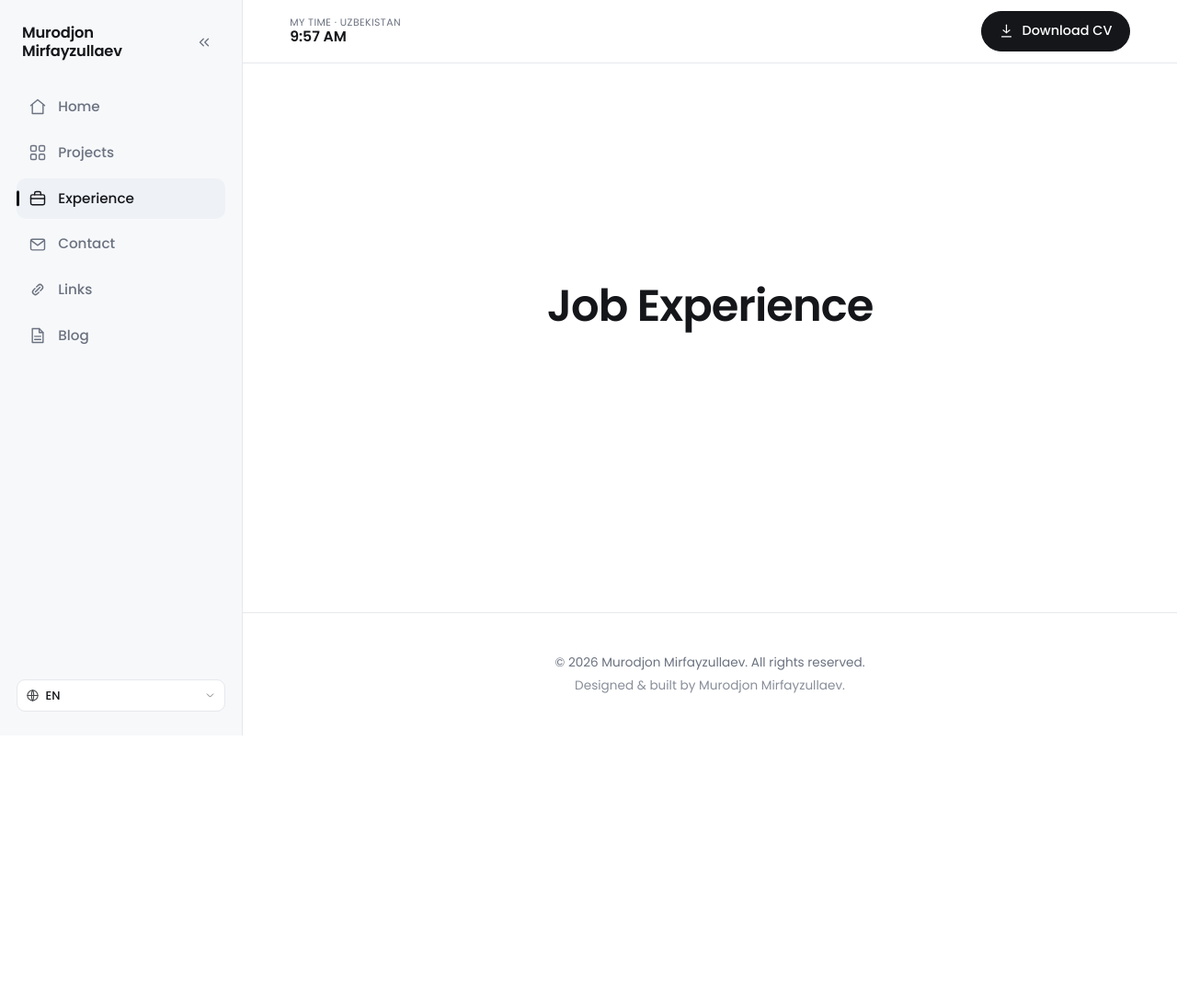
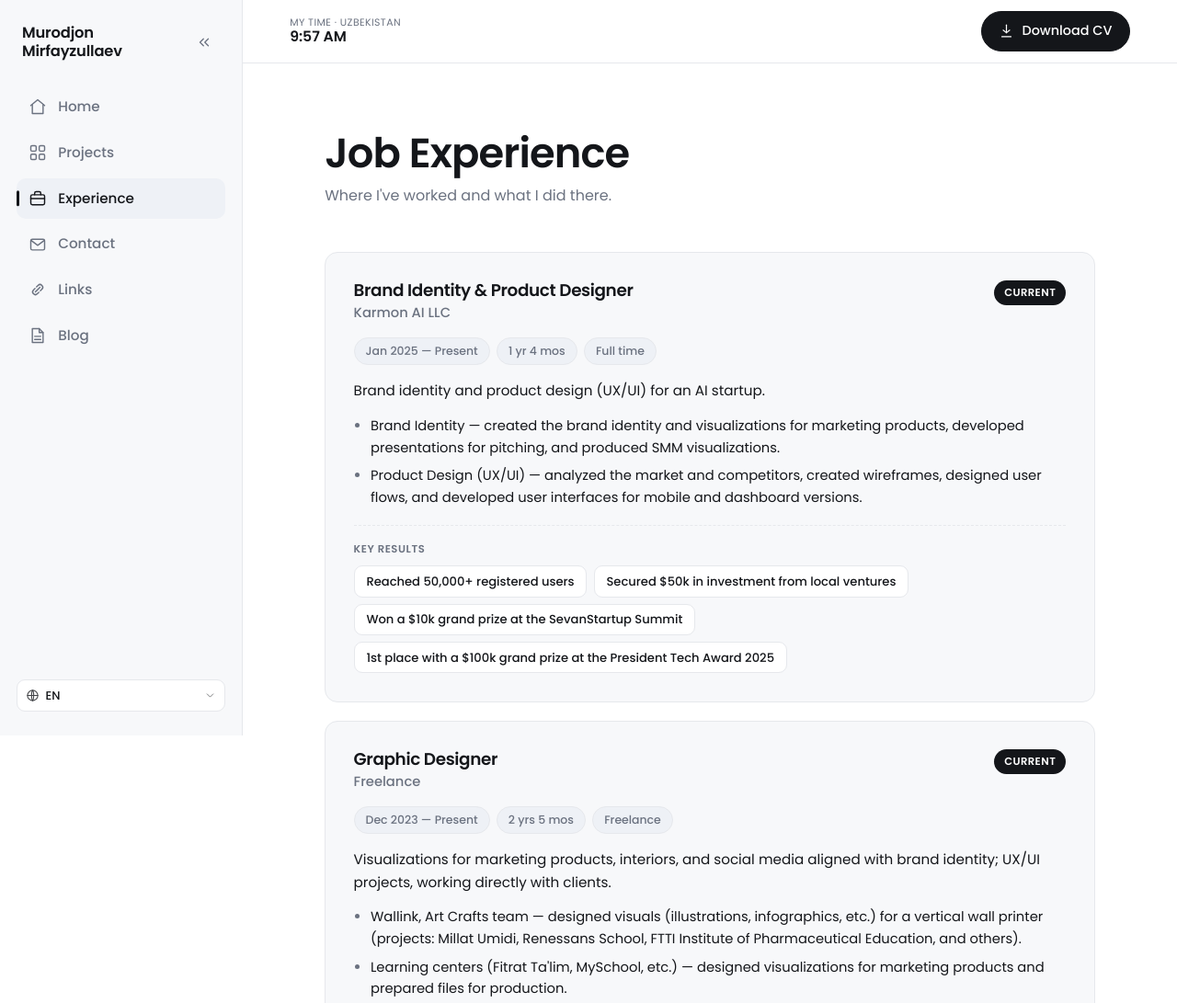
Before and after one commit to murodjon-mirfayzullaev/murodjon-mirfayzullaev.github.io, a plain HTML site: page experience.html in a window 1280 px wide. Shown: the top 1091 px of the page at 92% size. Before the commit the page ends 800 px from the top, so only its background shows below. Drawn offline with Linux system fonts and the light colour scheme.

Commit message:
Build Job Experience page with per-job JSON data
- Segmented card widgets: role/company, Current badge, period/duration/
  type chips, summary, highlights, key-results pills
- Content editable without code: data/experience/<job>.json (en/ru/uz)
  + index.json controlling display order; documented in README
- experience.js renderer (HTML-escaped) re-renders on langchange event
  emitted by main.js when the language switcher is used

Co-Authored-By: Claude Opus 4.8 <noreply@anthropic.com>

```diff
--- a/assets/css/styles.css
+++ b/assets/css/styles.css
@@ -708,6 +708,152 @@ body.nav-open .nav__toggle-bar:nth-child(3) {
 }
 
 /* =========================================================================
+   job experience — segmented cards
+   ========================================================================= */
+
+.xp {
+  padding-block: clamp(2.5rem, 6vw, 4.5rem);
+}
+
+.xp__head {
+  margin-bottom: clamp(2rem, 5vw, 3rem);
+}
+
+.xp__head h1 {
+  font-size: clamp(1.9rem, 5vw, 2.8rem);
+  margin-bottom: 0.5rem;
+}
+
+.xp__subtitle {
+  color: var(--muted);
+  font-size: 1rem;
+  margin: 0;
+}
+
+.xp__list {
+  display: flex;
+  flex-direction: column;
+  gap: 1.25rem;
+}
+
+.xp-card {
+  background: var(--surface);
+  border: 1px solid var(--line);
+  border-radius: var(--radius);
+  padding: clamp(1.25rem, 3.5vw, 1.9rem);
+  transition: border-color var(--dur) var(--ease),
+    transform var(--dur) var(--ease), box-shadow var(--dur) var(--ease);
+}
+
+.xp-card:hover {
+  border-color: var(--muted);
+  transform: translateY(-2px);
+  box-shadow: 0 10px 28px rgba(0, 0, 0, 0.08);
+}
+
+.xp-card__head {
+  display: flex;
+  align-items: flex-start;
+  justify-content: space-between;
+  gap: 1rem;
+  margin-bottom: 0.9rem;
+}
+
+.xp-role {
+  font-size: 1.15rem;
+  margin: 0 0 0.15rem;
+}
+
+.xp-company {
+  color: var(--muted);
+  font-size: 0.92rem;
+  font-weight: 500;
+  margin: 0;
+}
+
+.xp-badge {
+  flex: 0 0 auto;
+  padding: 0.25rem 0.7rem;
+  border-radius: 999px;
+  font-size: 0.72rem;
+  font-weight: 600;
+  letter-spacing: 0.04em;
+  text-transform: uppercase;
+  color: var(--bg);
+  background: var(--accent);
+}
+
+.xp-meta {
+  display: flex;
+  flex-wrap: wrap;
+  gap: 0.45rem;
+  margin-bottom: 1rem;
+}
+
+.xp-chip {
+  padding: 0.28rem 0.75rem;
+  border-radius: 999px;
+  font-size: 0.78rem;
+  font-weight: 500;
+  color: var(--muted);
+  background: var(--surface-2);
+  border: 1px solid var(--line);
+  white-space: nowrap;
+}
+
+.xp-summary {
+  margin: 0;
+  font-size: 0.95rem;
+}
+
+.xp-highlights {
+  margin: 0.9rem 0 0;
+  padding-left: 1.15rem;
+  display: flex;
+  flex-direction: column;
+  gap: 0.45rem;
+  font-size: 0.92rem;
+  color: var(--text);
+}
+
+.xp-highlights li::marker {
+  color: var(--muted);
+}
+
+.xp-results {
+  margin-top: 1.1rem;
+  padding-top: 1rem;
+  border-top: 1px dashed var(--line);
+}
+
+.xp-results__label {
+  margin: 0 0 0.55rem;
+  font-size: 0.72rem;
+  font-weight: 600;
+  letter-spacing: 0.05em;
+  text-transform: uppercase;
+  color: var(--muted);
+}
+
+.xp-results__list {
+  list-style: none;
+  margin: 0;
+  padding: 0;
+  display: flex;
+  flex-wrap: wrap;
+  gap: 0.45rem;
+}
+
+.xp-results__list li {
+  padding: 0.35rem 0.8rem;
+  border-radius: 9px;
+  font-size: 0.82rem;
+  font-weight: 500;
+  background: var(--bg);
+  border: 1px solid var(--line);
+}
+
+/* =========================================================================
    reveal-on-load animation
    ========================================================================= */
 
--- /dev/null
+++ b/assets/js/experience.js
@@ -0,0 +1,110 @@
+/* =========================================================================
+   experience.js — Job Experience page renderer
+   Reads data/experience/index.json (the ordered list of job files), then
+   each job's JSON, and renders them as segmented cards. Content editors
+   only ever touch the JSON files in data/experience/ — never this code.
+   ========================================================================= */
+
+(() => {
+  const LIST_URL = "data/experience/index.json";
+  const BASE = "data/experience/";
+  const FALLBACK_LANG = "en";
+
+  let jobs = []; // loaded job objects, in display order
+
+  // localStorage first: documentElement.lang is set async by main.js on boot
+  const langNow = () =>
+    localStorage.getItem("site.lang") ||
+    document.documentElement.lang ||
+    FALLBACK_LANG;
+
+  // Small helper to escape user-editable JSON strings for safe HTML output.
+  const esc = (s) =>
+    String(s ?? "").replace(
+      /[&<>"']/g,
+      (c) =>
+        ({ "&": "&amp;", "<": "&lt;", ">": "&gt;", '"': "&quot;", "'": "&#39;" }[c])
+    );
+
+  // i18n labels are handled by main.js via data-i18n; these are the page's own.
+  const LABELS = {
+    en: { results: "Key results", current: "Current" },
+    ru: { results: "Ключевые результаты", current: "Сейчас" },
+    uz: { results: "Asosiy natijalar", current: "Hozirda" },
+  };
+
+  async function loadJobs() {
+    const index = await fetch(LIST_URL).then((r) => r.json());
+    jobs = await Promise.all(
+      index.jobs.map((f) => fetch(BASE + f).then((r) => r.json()))
+    );
+  }
+
+  function render() {
+    const root = document.getElementById("xp-list");
+    if (!root) return;
+
+    const lang = langNow();
+    const labels = LABELS[lang] || LABELS[FALLBACK_LANG];
+
+    root.innerHTML = jobs
+      .map((job, i) => {
+        const d = job[lang] || job[FALLBACK_LANG];
+
+        const badge = job.current
+          ? `<span class="xp-badge">${esc(labels.current)}</span>`
+          : "";
+
+        const highlights = d.highlights?.length
+          ? `<ul class="xp-highlights">${d.highlights
+              .map((h) => `<li>${esc(h)}</li>`)
+              .join("")}</ul>`
+          : "";
+
+        const results = d.results?.length
+          ? `<div class="xp-results">
+               <p class="xp-results__label">${esc(labels.results)}</p>
+               <ul class="xp-results__list">${d.results
+                 .map((r) => `<li>${esc(r)}</li>`)
+                 .join("")}</ul>
+             </div>`
+          : "";
+
+        return `
+          <article class="xp-card" data-reveal data-reveal-delay="${Math.min(i, 3)}">
+            <header class="xp-card__head">
+              <div class="xp-card__title">
+                <h2 class="xp-role">${esc(d.role)}</h2>
+                <p class="xp-company">${esc(d.company)}</p>
+              </div>
+              ${badge}
+            </header>
+            <div class="xp-meta">
+              <span class="xp-chip">${esc(d.period)}</span>
+              <span class="xp-chip">${esc(d.duration)}</span>
+              <span class="xp-chip">${esc(d.type)}</span>
+            </div>
+            <p class="xp-summary">${esc(d.summary)}</p>
+            ${highlights}
+            ${results}
+          </article>`;
+      })
+      .join("");
+
+    // make freshly injected cards visible (page may already be .is-ready)
+    requestAnimationFrame(() => document.body.classList.add("is-ready"));
+  }
+
+  async function init() {
+    try {
+      await loadJobs();
+      render();
+    } catch (err) {
+      console.error("Failed to load experience data:", err);
+    }
+    // re-render in the new language when the switcher is used
+    document.addEventListener("langchange", render);
+  }
+
+  document.addEventListener("DOMContentLoaded", init);
+})();
--- a/assets/js/main.js
+++ b/assets/js/main.js
@@ -83,6 +83,8 @@ function setLang(lang) {
   document.documentElement.lang = lang;
   applyTranslations();
   syncLangSwitcher();
+  // let page-specific scripts (e.g. experience.js) re-render their content
+  document.dispatchEvent(new CustomEvent("langchange", { detail: { lang } }));
 }
 
 function applyTranslations() {
--- /dev/null
+++ b/data/experience/freelance.json
@@ -0,0 +1,49 @@
+{
+  "id": "freelance",
+  "current": true,
+  "en": {
+    "role": "Graphic Designer",
+    "company": "Freelance",
+    "period": "Dec 2023 — Present",
+    "duration": "2 yrs 5 mos",
+    "type": "Freelance",
+    "summary": "Visualizations for marketing products, interiors, and social media aligned with brand identity; UX/UI projects, working directly with clients.",
+    "highlights": [
+      "Wallink, Art Crafts team — designed visuals (illustrations, infographics, etc.) for a vertical wall printer (projects: Millat Umidi, Renessans School, FTTI Institute of Pharmaceutical Education, and others).",
+      "Learning centers (Fitrat Ta'lim, MySchool, etc.) — designed visualizations for marketing products and prepared files for production.",
+      "Optima Best Plast LLC — designed the product catalogue, created visualizations for marketing products, and prepared files for production.",
+      "And others..."
+    ],
+    "results": []
+  },
+  "ru": {
+    "role": "Графический дизайнер",
+    "company": "Фриланс",
+    "period": "Декабрь 2023 г. — настоящее время",
+    "duration": "2 года 5 месяцев",
+    "type": "Фриланс",
+    "summary": "Визуализации для маркетинга продукции, интерьеров и социальных сетей в соответствии с фирменным стилем; проекты UX/UI и работа напрямую с клиентами.",
+    "highlights": [
+      "Команда Wallink, Art Crafts — разработка визуализаций (иллюстраций, инфографики и т. д.) для вертикального настенного принтера (проекты: Millat Umidi, школа Renessans, Институт фармацевтического образования FTTI и другие).",
+      "Учебные центры (Fitrat Ta'lim, MySchool и др.) — разработка визуализаций для маркетинга продукции и подготовка файлов для производства.",
+      "Optima Best Plast LLC — разработка каталога продукции, создание визуализаций для маркетинга и подготовка файлов для производства.",
+      "И другие..."
+    ],
+    "results": []
+  },
+  "uz": {
+    "role": "Grafik dizayner",
+    "company": "Frilans",
+    "period": "2023-yil dekabr — hozirgacha",
+    "duration": "2 yil 5 oy",
+    "type": "Frilans",
+    "summary": "Marketing mahsulotlari, interyerlar va ijtimoiy tarmoqlar uchun firma uslubiga mos vizualizatsiyalar; UX/UI loyihalar va mijozlar bilan bevosita hamkorlik.",
+    "highlights": [
+      "Wallink, Art Crafts jamoasi — vertikal devor printeri uchun vizualizatsiyalar (illyustratsiyalar, infografikalar va boshqalar) ishlab chiqish (loyihalar: Millat Umidi, Renessans maktabi, FTII va boshqalar).",
+      "O‘quv markazlari (Fitrat Ta'lim, MySchool va boshqalar) — marketing materiallari uchun dizaynlar va ishlab chiqarish fayllarini tayyorlash.",
+      "Optima Best Plast MChJ — mahsulot katalogi yaratish, marketing vizualizatsiyalari va ishlab chiqarish fayllari.",
+      "Va boshqalar..."
+    ],
+    "results": []
+  }
+}
--- /dev/null
+++ b/data/experience/index.json
@@ -0,0 +1,9 @@
+{
+  "_comment": "Order of this list = order on the page (top to bottom). To add a new job: copy an existing job file (e.g. karmon-ai.json), rename it, edit the content, and add its filename here.",
+  "jobs": [
+    "karmon-ai.json",
+    "freelance.json",
+    "smart-technology.json",
+    "osiyo-ziyo.json"
+  ]
+}
--- /dev/null
+++ b/data/experience/karmon-ai.json
@@ -0,0 +1,58 @@
+{
+  "id": "karmon-ai",
+  "current": true,
+  "en": {
+    "role": "Brand Identity & Product Designer",
+    "company": "Karmon AI LLC",
+    "period": "Jan 2025 — Present",
+    "duration": "1 yr 4 mos",
+    "type": "Full time",
+    "summary": "Brand identity and product design (UX/UI) for an AI startup.",
+    "highlights": [
+      "Brand Identity — created the brand identity and visualizations for marketing products, developed presentations for pitching, and produced SMM visualizations.",
+      "Product Design (UX/UI) — analyzed the market and competitors, created wireframes, designed user flows, and developed user interfaces for mobile and dashboard versions."
+    ],
+    "results": [
+      "Reached 50,000+ registered users",
+      "Secured $50k in investment from local ventures",
+      "Won a $10k grand prize at the SevanStartup Summit",
+      "1st place with a $100k grand prize at the President Tech Award 2025"
+    ]
+  },
+  "ru": {
+    "role": "Дизайнер фирменного стиля и продуктовый дизайнер",
+    "company": "ООО «Karmon AI»",
+    "period": "Январь 2025 г. — настоящее время",
+    "duration": "1 год 4 месяца",
+    "type": "Полный рабочий день",
+    "summary": "Фирменный стиль и продуктовый дизайн (UX/UI) для AI-стартапа.",
+    "highlights": [
+      "Фирменный стиль — разработка фирменного стиля и визуализаций для маркетинга продуктов, подготовка презентаций для питчинга и создание визуализаций SMM.",
+      "Продуктовый дизайн (UX/UI) — анализ рынка и конкурентов, создание каркасов, разработка пользовательских сценариев и интерфейсов для мобильных и панельных версий приложения."
+    ],
+    "results": [
+      "Более 50 000 зарегистрированных пользователей",
+      "Привлечено инвестиций в размере $50 000 от местных венчурных фондов",
+      "Гранд в размере $10 000 на саммите SevanStartup",
+      "1-е место с грандом в размере $100 000 на President Tech Award 2025"
+    ]
+  },
+  "uz": {
+    "role": "Brend va mahsulot dizayneri",
+    "company": "“Karmon AI” MChJ",
+    "period": "2025-yil yanvar — hozirgacha",
+    "duration": "1 yil 4 oy",
+    "type": "To‘liq ish kuni",
+    "summary": "AI startap uchun brend identikasi va mahsulot dizayni (UX/UI).",
+    "highlights": [
+      "Brend dizayn — firma uslubi va marketing materiallari uchun vizualizatsiyalar ishlab chiqish, pitch taqdimotlari tayyorlash, SMM dizaynlar yaratish.",
+      "Mahsulot dizayni (UX/UI) — bozor va raqobatchilarni tahlil qilish, wireframe va foydalanuvchi ssenariylarini yaratish, mobil va veb versiyalar uchun interfeys dizayni."
+    ],
+    "results": [
+      "50 000+ ro‘yxatdan o‘tgan foydalanuvchilar",
+      "$50 000 investitsiya jalb qilingan",
+      "SevanStartup sammitida $10 000 grant",
+      "President Tech Award 2025’da 1-o‘rin va $100 000 grant"
+    ]
+  }
+}
--- /dev/null
+++ b/data/experience/osiyo-ziyo.json
@@ -0,0 +1,34 @@
+{
+  "id": "osiyo-ziyo",
+  "current": false,
+  "en": {
+    "role": "Graphic Designer",
+    "company": "Osiyo Ziyo Print LLC",
+    "period": "Dec 2021 — Jan 2022",
+    "duration": "2 mos",
+    "type": "Full time",
+    "summary": "Worked on advertising visualizations and preparing digital designs for various stages of the production process, utilizing laser printers, plotters, and other related equipment.",
+    "highlights": [],
+    "results": []
+  },
+  "ru": {
+    "role": "Графический дизайнер",
+    "company": "ООО «Osiyo Ziyo Print»",
+    "period": "Декабрь 2021 г. — январь 2022 г.",
+    "duration": "2 месяца",
+    "type": "Полный рабочий день",
+    "summary": "Занимался визуализацией рекламных материалов и подготовкой цифровых дизайнов для различных этапов производственного процесса, используя лазерные принтеры, плоттеры и другое соответствующее оборудование.",
+    "highlights": [],
+    "results": []
+  },
+  "uz": {
+    "role": "Grafik dizayner",
+    "company": "“Osiyo Ziyo Print” MChJ",
+    "period": "2021-yil dekabr — 2022-yil yanvar",
+    "duration": "2 oy",
+    "type": "To‘liq ish kuni",
+    "summary": "Reklama materiallarini vizualizatsiya qilish va ishlab chiqarish jarayonining turli bosqichlari uchun raqamli dizaynlar tayyorlash bilan shug‘ullandim. Lazer printerlar, plotterlar va boshqa mos uskunalar bilan ishladim.",
+    "highlights": [],
+    "results": []
+  }
+}
--- /dev/null
+++ b/data/experience/smart-technology.json
@@ -0,0 +1,34 @@
+{
+  "id": "smart-technology",
+  "current": false,
+  "en": {
+    "role": "Graphic Designer",
+    "company": "Smart Technology Systems LLC",
+    "period": "Jun 2023 — Nov 2023",
+    "duration": "6 mos",
+    "type": "Full time",
+    "summary": "Created visualizations for marketing products. Additionally, compiled reports on completed projects and handled supplementary tasks beyond the scope of graphic design.",
+    "highlights": [],
+    "results": []
+  },
+  "ru": {
+    "role": "Графический дизайнер",
+    "company": "ООО «Smart Technology Systems»",
+    "period": "Июнь 2023 г. — ноябрь 2023 г.",
+    "duration": "6 месяцев",
+    "type": "Полный рабочий день",
+    "summary": "Создавал визуализации для маркетинга продукции. Кроме того, составлял отчёты по завершённым проектам и выполнял дополнительные задачи, выходящие за рамки графического дизайна.",
+    "highlights": [],
+    "results": []
+  },
+  "uz": {
+    "role": "Grafik dizayner",
+    "company": "“Smart Technology Systems” MChJ",
+    "period": "2023-yil iyun — 2023-yil noyabr",
+    "duration": "6 oy",
+    "type": "To‘liq ish kuni",
+    "summary": "Marketing mahsulotlari uchun vizualizatsiyalar yaratdim. Shuningdek, yakunlangan loyihalar bo‘yicha hisobotlar tayyorladim va grafik dizayndan tashqari qo‘shimcha vazifalarni ham bajardim.",
+    "highlights": [],
+    "results": []
+  }
+}
--- a/data/i18n.json
+++ b/data/i18n.json
@@ -28,6 +28,9 @@
 
     "projects.title": "Projects",
     "experience.title": "Job Experience",
+    "experience.subtitle": "Where I've worked and what I did there.",
+    "experience.results": "Key results",
+    "experience.current": "Current",
     "contact.title": "Contact me",
     "links.title": "Links",
     "blog.title": "Blog",
@@ -66,6 +69,9 @@
 
     "projects.title": "Проекты",
     "experience.title": "Опыт работы",
+    "experience.subtitle": "Где я работал и чем занимался.",
+    "experience.results": "Ключевые результаты",
+    "experience.current": "Сейчас",
     "contact.title": "Контакты",
     "links.title": "Ссылки",
     "blog.title": "Блог",
@@ -104,6 +110,9 @@
 
     "projects.title": "Loyihalar",
     "experience.title": "Ish tajribasi",
+    "experience.subtitle": "Qayerda ishlaganman va nima qilganman.",
+    "experience.results": "Asosiy natijalar",
+    "experience.current": "Hozirda",
     "contact.title": "Bog‘lanish",
     "links.title": "Havolalar",
     "blog.title": "Blog",
--- a/experience.html
+++ b/experience.html
@@ -21,8 +21,12 @@
       <header class="topbar" id="site-topbar"></header>
 
       <main class="site-main" id="main">
-        <section class="container page-center">
-          <h1 data-reveal data-i18n="experience.title"></h1>
+        <section class="container xp">
+          <header class="xp__head">
+            <h1 data-reveal data-i18n="experience.title"></h1>
+            <p class="xp__subtitle" data-reveal data-reveal-delay="1" data-i18n="experience.subtitle"></p>
+          </header>
+          <div class="xp__list" id="xp-list"></div>
         </section>
       </main>
 
@@ -30,5 +34,6 @@
     </div>
 
     <script src="assets/js/main.js"></script>
+    <script src="assets/js/experience.js"></script>
   </body>
 </html>
```
Also changed, not shown: 1 other file.
